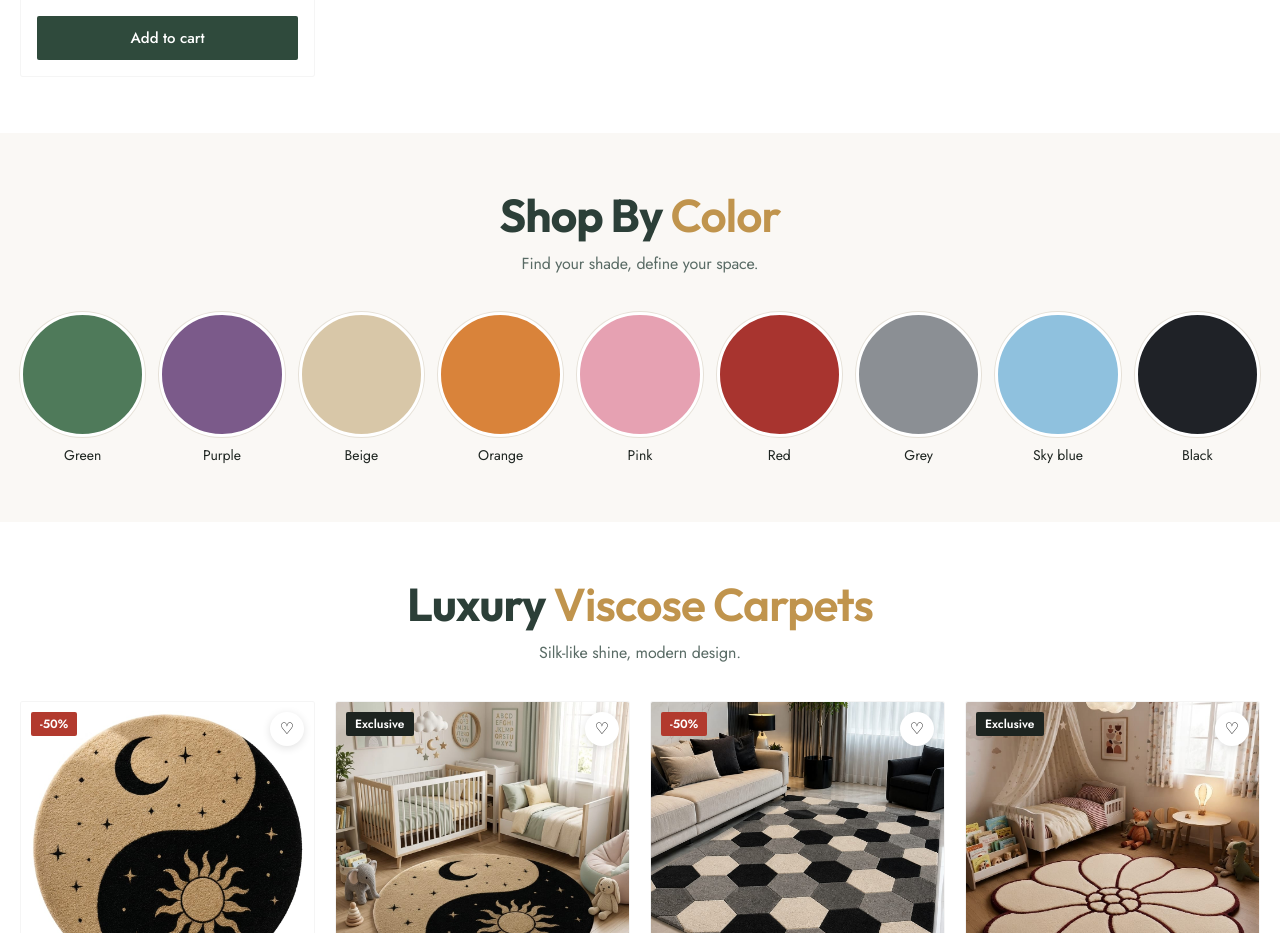
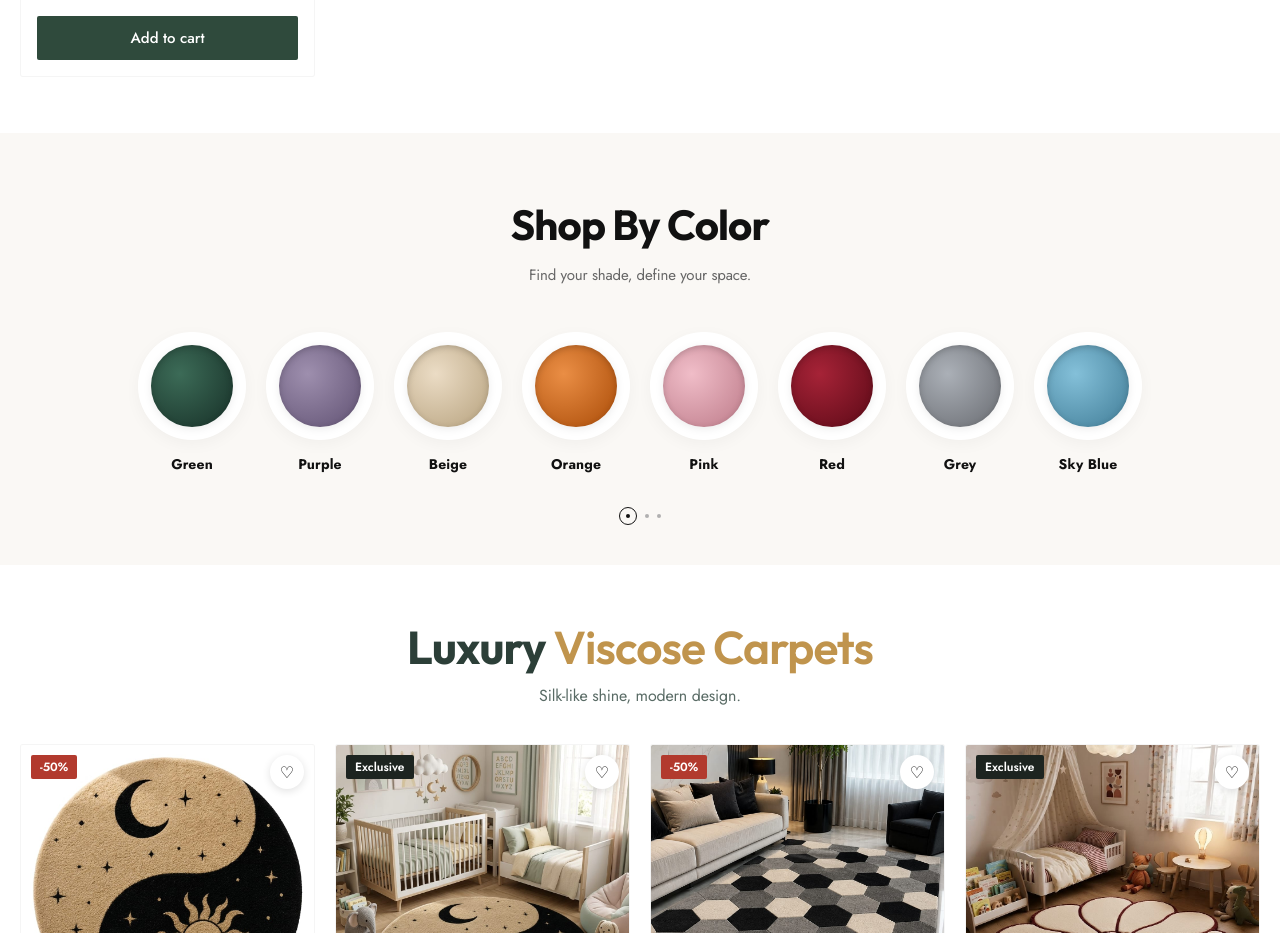
Before and after one commit to Saif3103/PakizaRugsCo_frontend, a React (Vite) app: page / in a window 1280 px wide. Shown: the part 3000-3933 px from the top of the page. Built offline with nearby package versions, Linux system fonts and the light colour scheme.

Commit message:
Redesign Shop By Color section to match screenshot with double concentric discs, realistic velvet textures, and pagination dots

```diff
--- a/src/App.css
+++ b/src/App.css
@@ -512,32 +512,128 @@ section {
   font-weight: 500;
 }
 
-/* ── Shop By Color ─────────────────────────────────────────── */
-.colors {
+/* ── Shop By Color Section ─────────────────────────────────── */
+.colors-section {
+  padding: 60px 0 40px;
+  background: var(--bg);
+}
+.colors-header {
+  text-align: center;
+  margin-bottom: 36px;
+}
+.colors-header h2 {
+  font-family: 'Outfit', 'Red Hat Display', 'Jost', sans-serif;
+  font-size: clamp(32px, 4vw, 42px);
+  font-weight: 700;
+  color: #111111;
+  letter-spacing: -0.02em;
+  margin-bottom: 8px;
+}
+.colors-header p {
+  font-family: 'Jost', system-ui, sans-serif;
+  font-size: 15px;
+  color: #666666;
+  letter-spacing: -0.01em;
+}
+
+.colors-row {
+  display: flex;
+  justify-content: center;
+  align-items: flex-start;
+  gap: 20px;
+  overflow-x: auto;
+  padding: 10px 4px 18px;
+  scrollbar-width: none;
+  -webkit-overflow-scrolling: touch;
+}
+.colors-row::-webkit-scrollbar {
+  display: none;
+}
+
+.color-circle-card {
+  display: flex;
+  flex-direction: column;
+  align-items: center;
+  cursor: pointer;
+  text-decoration: none;
+  transition: transform 0.3s cubic-bezier(0.16, 1, 0.3, 1);
+  flex-shrink: 0;
+}
+.color-circle-card:hover {
+  transform: translateY(-4px);
+}
+
+/* Outer white circle disc */
+.color-circle-card__outer {
+  width: 108px;
+  height: 108px;
+  border-radius: 50%;
+  background: #ffffff;
+  display: flex;
+  align-items: center;
+  justify-content: center;
+  box-shadow: 0 4px 16px rgba(0, 0, 0, 0.04);
+  transition: box-shadow 0.3s ease, transform 0.3s ease;
+}
+.color-circle-card:hover .color-circle-card__outer {
+  box-shadow: 0 8px 24px rgba(0, 0, 0, 0.09);
+  transform: scale(1.03);
+}
+
+/* Inner rich color texture circle */
+.color-circle-card__inner {
+  width: 82px;
+  height: 82px;
+  border-radius: 50%;
+  box-shadow: inset 0 2px 6px rgba(0, 0, 0, 0.18), 0 2px 8px rgba(0, 0, 0, 0.08);
+  transition: transform 0.3s ease;
+}
+.color-circle-card:hover .color-circle-card__inner {
+  transform: scale(1.05);
+}
+
+/* Color name label below */
+.color-circle-card__label {
+  margin-top: 14px;
+  font-family: 'Jost', system-ui, sans-serif;
+  font-size: 14px;
+  font-weight: 700;
+  color: #111111;
+  text-align: center;
+  letter-spacing: 0.01em;
+  transition: color 0.2s ease;
+}
+.color-circle-card:hover .color-circle-card__label {
+  color: #b8965a;
+}
+
+/* Dots pagination indicator at bottom */
+.colors-pagination {
+  display: flex;
+  justify-content: center;
+  align-items: center;
+  gap: 8px;
+  margin-top: 14px;
+}
+.colors-dot-ring {
+  width: 18px;
+  height: 18px;
+  border-radius: 50%;
+  border: 1px solid #111111;
   display: grid;
-  grid-template-columns: repeat(9, 1fr);
-  gap: 14px;
+  place-items: center;
 }
-.col {
-  text-align: center;
-  font-size: 14px;
-  cursor: pointer;
-  transition: transform 0.2s;
-  text-decoration: none;
-  color: var(--ink);
+.colors-dot-ring .inner-dot {
+  width: 4px;
+  height: 4px;
+  border-radius: 50%;
+  background: #111111;
 }
-.col i {
-  display: block;
-  aspect-ratio: 1/1;
+.colors-dot-small {
+  width: 4px;
+  height: 4px;
   border-radius: 50%;
-  margin-bottom: 8px;
-  border: 3px solid #fff;
-  box-shadow: 0 0 0 1px var(--line);
-  transition: transform .2s, box-shadow .2s;
-}
-.col:hover i {
-  transform: scale(1.12);
-  box-shadow: 0 0 0 2px var(--gold);
+  background: #b0b0b0;
 }
 
 /* ── Shop By Room ──────────────────────────────────────────── */
--- a/src/data/pakizaData.js
+++ b/src/data/pakizaData.js
@@ -248,15 +248,14 @@ export const productsData = {
 };
 
 export const colorsData = [
-  { name: 'Green', hex: '#4f7a5a' },
-  { name: 'Purple', hex: '#7b5a8a' },
-  { name: 'Beige', hex: '#d8c7a8' },
-  { name: 'Orange', hex: '#d9833a' },
-  { name: 'Pink', hex: '#e6a1b2' },
-  { name: 'Red', hex: '#a8342f' },
-  { name: 'Grey', hex: '#8b8f94' },
-  { name: 'Sky blue', hex: '#8fc1de' },
-  { name: 'Black', hex: '#1f2227' }
+  { name: 'Green', hex: '#26483b', bg: 'radial-gradient(circle at 35% 35%, #3c6b57, #1c382e 85%)' },
+  { name: 'Purple', hex: '#837494', bg: 'radial-gradient(circle at 35% 35%, #9e8fae, #695a7b 85%)' },
+  { name: 'Beige', hex: '#d9c4a5', bg: 'radial-gradient(circle at 35% 35%, #ebdcc5, #beaa88 85%)' },
+  { name: 'Orange', hex: '#d47426', bg: 'radial-gradient(circle at 35% 35%, #ea8e45, #b35510 85%)' },
+  { name: 'Pink', hex: '#dfa6b2', bg: 'radial-gradient(circle at 35% 35%, #f0bdc8, #c48492 85%)' },
+  { name: 'Red', hex: '#8a1829', bg: 'radial-gradient(circle at 35% 35%, #a62337, #660d1b 85%)' },
+  { name: 'Grey', hex: '#8f9298', bg: 'radial-gradient(circle at 35% 35%, #abb0b7, #72757b 85%)' },
+  { name: 'Sky Blue', hex: '#63a3be', bg: 'radial-gradient(circle at 35% 35%, #84c0d9, #4a86a0 85%)' }
 ];
 
 export const roomsData = [
--- a/src/pages/HomePage.jsx
+++ b/src/pages/HomePage.jsx
@@ -368,18 +368,17 @@ export default function HomePage() {
         </section>
 
         {/* ── Shop By Color ──────────────────────────────────── */}
-        <section>
+        <section className="colors-section" id="colors-sec">
           <div className="wrap">
-            <div className="sh">
-              <h2>
-                Shop By <span className="gold-text">Color</span>
-              </h2>
+            <div className="colors-header">
+              <h2>Shop By Color</h2>
               <p>Find your shade, define your space.</p>
             </div>
-            <div className="colors" id="colors">
+
+            <div className="colors-row" id="colors">
               {colorsData.map((color) => (
                 <a
-                  className="col"
+                  className="color-circle-card"
                   href="#new"
                   key={color.name}
                   onClick={(e) => {
@@ -389,10 +388,24 @@ export default function HomePage() {
                     if (el) el.scrollIntoView({ behavior: 'smooth' });
                   }}
                 >
-                  <i style={{ background: color.hex }} />
-                  {color.name}
+                  <div className="color-circle-card__outer">
+                    <div
+                      className="color-circle-card__inner"
+                      style={{ background: color.bg || color.hex }}
+                    />
+                  </div>
+                  <span className="color-circle-card__label">{color.name}</span>
                 </a>
               ))}
+            </div>
+
+            {/* Pagination Dots at Bottom */}
+            <div className="colors-pagination" aria-hidden="true">
+              <span className="colors-dot-ring">
+                <span className="inner-dot" />
+              </span>
+              <span className="colors-dot-small" />
+              <span className="colors-dot-small" />
             </div>
           </div>
         </section>
```
